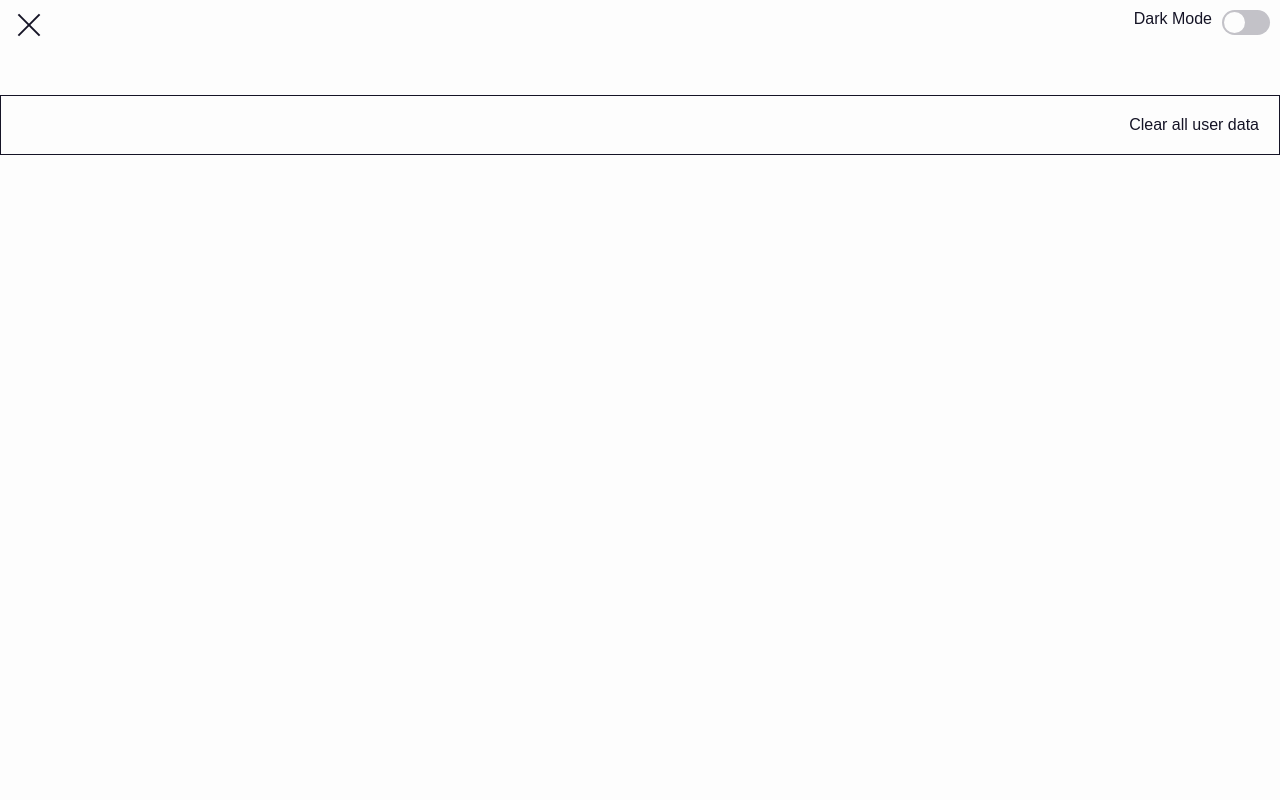
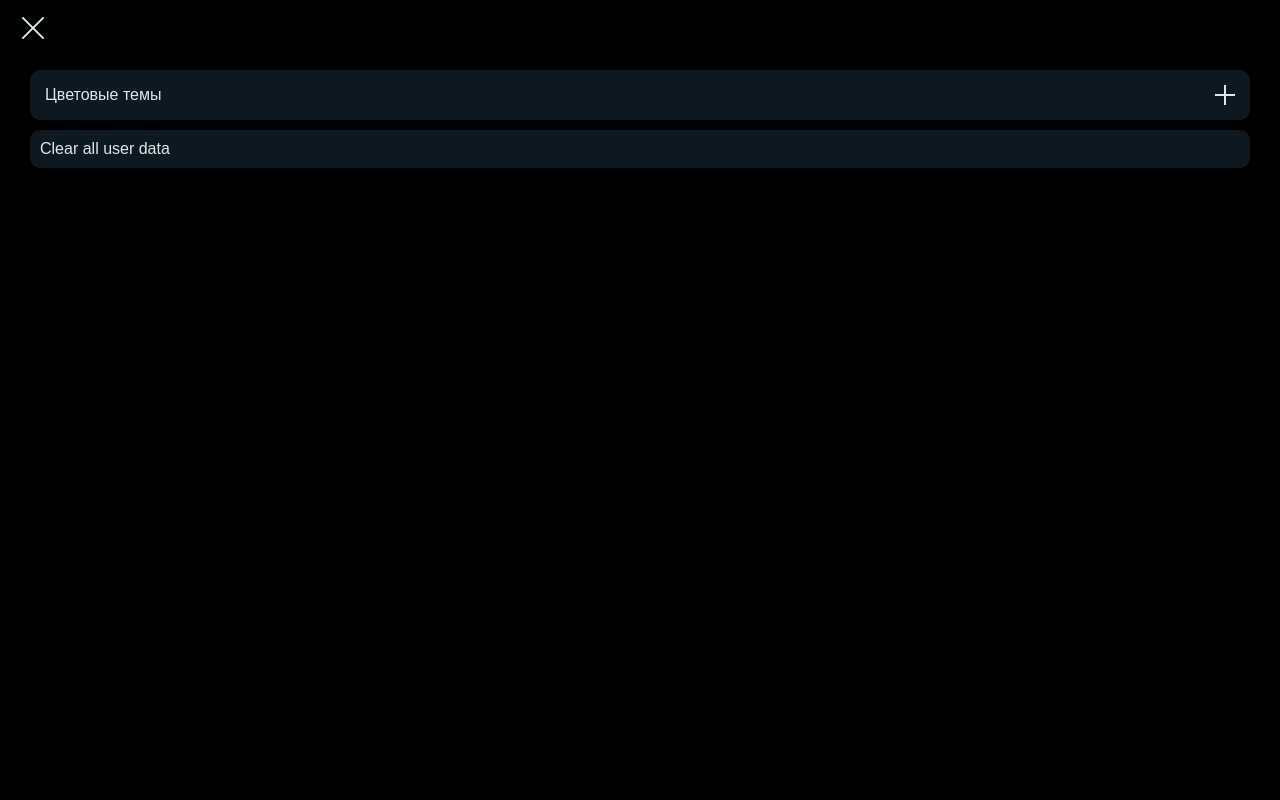
Before and after one commit to igarok88/ShiftWork-Calendar, a plain HTML site: page index.html in a window 1280 px wide. Both pictures are taken after a click on the element 29 px from the left and 25 px from the top of the page. Shown: the top 800 px of the page. Drawn offline with Linux system fonts and the light colour scheme.

Commit message:
add burger menu, add theme with local storage

```diff
--- a/app.css
+++ b/app.css
@@ -1,14 +1,25 @@
 :root {
 	--dark-body: #4d4c5a;
-	--dark-main: #141529;
+	--dark-main: #0f1427;
 	--dark-second: #79788c;
 	--dark-hover: #323048;
 	--dark-text: #f8fbff;
 	--dark-bg-div: #21223f69;
-	--dark-day-off: rgb(255, 30, 0);
-	--dark-curr-day: #0606fda2;
-	--dark-curr-day-text-color: #fff;
-	--dark-desc: rgb(55, 98, 163);
+	--dark-day-off: #44535e;
+	--dark-curr-day: #d1d0cc;
+	--dark-curr-day-text-color: #0e1821;
+	--dark-desc: #374258;
+
+	--dark-2-body: #4d4c5a;
+	--dark-2-main: #000000;
+	--dark-2-second: #798f8c;
+	--dark-2-hover: #323048;
+	--dark-2-text: #d9ebe9;
+	--dark-2-bg-div: #0e1821;
+	--dark-2-day-off: #44535e;
+	--dark-2-curr-day: #d9ebe9;
+	--dark-2-curr-day-text-color: #0e1821;
+	--dark-2-desc: #374258;
 
 	--light-body: #f3f8fe;
 	--light-main: #fdfdfd;
@@ -21,7 +32,7 @@
 	--light-curr-day-text-color: #fff;
 	--light-desc: rgb(55, 98, 163);
 
-	--shadow: rgba(100, 100, 111, 0.2) 0px 7px 29px 0px;
+	/* --shadow: rgba(100, 100, 111, 0.2) 0px 7px 29px 0px; */
 
 	--font-family: Arial;
 }
@@ -37,6 +48,18 @@
 	--curr-day: var(--dark-curr-day);
 	--curr-day-text-color: var(--dark-curr-day-text-color);
 	--desc: var(--dark-desc);
+}
+.dark-2 {
+	--bg-body: var(--dark-2-body);
+	--bg-div: var(--dark-2-bg-div);
+	--bg-main: var(--dark-2-main);
+	--bg-second: var(--dark-2-second);
+	--color-hover: var(--dark-2-hover);
+	--color-txt: var(--dark-2-text);
+	--day-off: var(--dark-2-day-off);
+	--curr-day: var(--dark-2-curr-day);
+	--curr-day-text-color: var(--dark-2-curr-day-text-color);
+	--desc: var(--dark-2-desc);
 }
 
 .light {
@@ -88,7 +111,7 @@ body.lock {
 	background-color: var(--bg-main);
 	position: relative;
 	overflow: hidden;
-	padding: 0px 0px 55px 0px;
+	padding: 0px 0px 48px 0px;
 }
 
 .calendar-name {
@@ -145,6 +168,9 @@ body.lock {
 	cursor: pointer;
 	color: var(--color-txt);
 }
+.popup .menu-header div {
+	background-color: inherit;
+}
 
 .calendar-day:nth-child(2) {
 	margin-top: 36px;
@@ -157,7 +183,7 @@ body.lock {
 	border-radius: 0px;
 	height: 30px;
 	margin: 0px;
-	border-bottom: 1px solid var(--bg-second);
+	/* border-bottom: 1px solid var(--bg-second); */
 }
 .calendar-week-day div,
 .calendar-days div {
@@ -169,18 +195,21 @@ body.lock {
 }
 .calendar-day-off,
 .curr-date {
-	/* margin: 3px 0;
-	border-radius: 0; */
+	margin: 3px 0;
+	border-radius: 0;
 }
-
+.curr-date {
+	background-color: var(--curr-day);
+	color: var(--curr-day-text-color);
+}
 .calendar-day-off {
-	/* background-color: var(--day-off); */
+	background-color: var(--day-off);
 	/* border-bottom: 3px solid rgb(192, 127, 127);
 	border-top: 3px solid rgb(192, 127, 127);
 	border-left: 3px solid var(--bg-main);
 	border-right: 3px solid var(--bg-main); */
 }
-.calendar-day-off::before,
+/* .calendar-day-off::before,
 .calendar-day-off::after,
 .curr-date::before,
 .curr-date::after {
@@ -204,11 +233,8 @@ body.lock {
 .curr-date::after {
 	bottom: 0;
 	background-color: var(--curr-day);
-}
-/* .curr-date {
-	background-color: var(--curr-day);
-	color: var(--curr-day-text-color);
 } */
+
 .calendar-nav {
 	position: relative;
 	display: flex;
@@ -222,7 +248,7 @@ body.lock {
 	bottom: 0;
 	left: 0;
 	background-color: var(--bg-main);
-	border-top: 1px solid var(--bg-second);
+	/* border-top: 1px solid var(--bg-second); */
 }
 .calendar-count {
 	grid-template-columns: 2fr 1fr 1fr 1fr 1fr 1fr 1fr;
@@ -300,7 +326,7 @@ body.lock {
 }
 @media (max-width: 390px) {
 	.calendar {
-		padding: 0px 0px 90px 0px;
+		padding: 0px 0px 80px 0px;
 	}
 	.calendar-nav {
 		flex-direction: column;
@@ -318,7 +344,7 @@ body.lock {
 	background-color: var(--color-hover);
 }
 
-.calendar-footer {
+.calendar-menu {
 	padding: 10px;
 	display: flex;
 	justify-content: flex-end;
@@ -334,32 +360,7 @@ body.lock {
 	color: var(--color-txt);
 }
 
-.dark-mode-switch {
-	position: relative;
-	width: 48px;
-	height: 25px;
-	border-radius: 14px;
-	background-color: var(--bg-second);
-	cursor: pointer;
-}
-
-.dark-mode-switch-ident {
-	width: 21px;
-	height: 21px;
-	border-radius: 50%;
-	background-color: var(--bg-main);
-	position: absolute;
-	top: 2px;
-	left: 2px;
-	transition: left 0.5s ease-in-out;
-}
-
-.dark .dark-mode-switch .dark-mode-switch-ident {
-	top: 2px;
-	left: calc(2px + 50%);
-}
-
-.remove-local-storage {
+/* .remove-local-storage {
 	border: 1px solid var(--color-txt);
 	margin-top: 50px;
 	padding: 20px;
@@ -367,7 +368,7 @@ body.lock {
 	justify-content: flex-end;
 	align-items: center;
 	color: var(--color-txt);
-}
+} */
 
 @keyframes to-top {
 	0% {
@@ -379,27 +380,27 @@ body.lock {
 	}
 }
 
-.header__burger-wrapper {
+.burger-wrapper {
 	width: 50px;
 	height: 42px;
 	position: fixed;
-	top: 5px;
-	left: 4px;
+	top: 8px;
+	left: 8px;
 	z-index: 3;
 	background-color: var(--bg-main);
 	border-radius: 5px;
-	box-shadow: 0 0 10px var(--color-txt);
+	box-shadow: 0 0 8px var(--color-txt);
 }
-.header__burger {
+.burger__btn {
 	display: block;
 	width: 30px;
 	height: 20px;
 	position: fixed;
-	top: 15px;
-	left: 14px;
+	top: 18px;
+	left: 18px;
 	z-index: 4;
 }
-.header__burger span {
+.burger__btn span {
 	position: absolute;
 	background-color: var(--color-txt);
 	top: 9px;
@@ -410,8 +411,8 @@ body.lock {
 	-o-transition: all 0.3s ease 0s;
 	transition: all 0.3s ease 0s;
 }
-.header__burger:before,
-.header__burger:after {
+.burger__btn:before,
+.burger__btn:after {
 	content: "";
 	background-color: var(--color-txt);
 	position: absolute;
@@ -422,13 +423,14 @@ body.lock {
 	-o-transition: all 0.3s ease 0s;
 	transition: all 0.3s ease 0s;
 }
-.header__burger:before {
+.burger__btn:before {
 	top: 0;
 }
-.header__burger:after {
+.burger__btn:after {
 	bottom: 0;
 }
-.header__menu {
+.burger__menu {
+	padding: 60px 20px 20px;
 	position: fixed;
 	top: 0;
 	left: -100%;
@@ -441,22 +443,73 @@ body.lock {
 	overflow: auto;
 	z-index: 3;
 }
-.header__menu.active {
+.burger__menu.active {
 	left: 0;
 }
+.burger__menu-item {
+	padding: 10px;
+	margin: 10px;
+	background-color: var(--bg-div);
+	color: var(--color-txt);
+	border-radius: 10px;
+	position: relative;
+}
 
-.header__burger.active span {
+.burger__menu-item-title {
+	padding: 5px;
+	display: flex;
+	align-items: center;
+	justify-content: space-between;
+	color: var(--color-txt);
+}
+
+.burger__menu-item-cross {
+	width: 20px;
+	transform: rotate(45deg);
+	height: 20px;
+	position: relative;
+	transition: all 0.5s ease 0s;
+}
+.burger__menu-item-cross .cross {
+	top: 0px;
+	left: 0px;
+}
+.burger__menu-item-cross .cross::before,
+.burger__menu-item-cross .cross::after {
+	background-color: var(--color-txt);
+}
+.burger__menu-item-cross.active {
+	transform: rotate(-90deg);
+}
+
+.burger__menu-item-more {
+	height: 0;
+	margin: 0 10px;
+	padding: 0 2px;
+	opacity: 0;
+	visibility: hidden;
+	overflow: hidden;
+	transition: all 0.5s ease 0s;
+}
+.burger__menu-item-more.active {
+	margin: 10px;
+	padding: 2px;
+	opacity: 1;
+	visibility: visible;
+	height: inherit;
+}
+.burger__btn.active span {
 	-webkit-transform: scale(0);
 	-ms-transform: scale(0);
 	transform: scale(0);
 }
-.header__burger.active:before {
+.burger__btn.active:before {
 	-webkit-transform: rotate(45deg);
 	-ms-transform: rotate(45deg);
 	transform: rotate(45deg);
 	top: 9px;
 }
-.header__burger.active:after {
+.burger__btn.active:after {
 	-webkit-transform: rotate(-45deg);
 	-ms-transform: rotate(-45deg);
 	transform: rotate(-45deg);
@@ -476,7 +529,7 @@ body.lock {
 .menu-close:before,
 .menu-close:after {
 	content: "";
-	background-color: #fff;
+	background-color: var(--color-txt);
 	position: absolute;
 	width: 100%;
 	height: 2px;
@@ -712,7 +765,7 @@ body.lock {
 	margin: 6px;
 }
 .right-click-menu__todo h2 {
-	font-size: 18px;
+	font-size: 16px;
 	color: var(--bg-second);
 	font-weight: normal;
 	margin: 10px 0 15px;
@@ -748,6 +801,7 @@ body.lock {
 	outline: none;
 	border: none;
 	background-color: inherit;
+	color: var(--dark-text);
 }
 
 .btn-complete,
@@ -799,8 +853,8 @@ input[type="checkbox"] + label {
 	position: relative;
 	padding-left: 35px;
 	margin-bottom: 20px;
-	font: 14px/20px "Open Sans", Arial, sans-serif;
-	color: #ddd;
+	/* font: 14px/20px "Open Sans", Arial, sans-serif;
+	color: rgb(146, 0, 0); */
 	cursor: pointer;
 	user-select: none;
 	top: 6px;
@@ -816,7 +870,7 @@ input[type="checkbox"] + label:before {
 	display: block;
 	width: 20px;
 	height: 20px;
-	border: 3px solid #6cc0e5;
+	border: 3px solid var(--color-txt);
 	position: absolute;
 	left: 0;
 	top: 0;
@@ -850,7 +904,7 @@ input[type="checkbox"]:checked + label:before {
 .cross:before,
 .cross:after {
 	content: "";
-	background-color: #6cc0e5;
+	background-color: var(--bg-second);
 	position: absolute;
 	width: 100%;
 	height: 2px;
--- a/app.js
+++ b/app.js
@@ -113,6 +113,12 @@ removeLocalStorage.addEventListener("click", () => {
 	generateCalendar(currMonth.value, currYear.value);
 	location.href = location.href;
 });
+
+if (localStorage.userSettings) {
+	let userSettings = JSON.parse(localStorage.getItem("userSettings"));
+	body.className = "";
+	body.classList.add(userSettings.theme);
+}
 
 if (!localStorage.userNotes) {
 	arrForUserNotes = [];
@@ -431,17 +437,10 @@ document.querySelector("#next-year").onclick = () => {
 	generateCalendar(currMonth.value, currYear.value);
 };
 
-let darkModeToggle = document.querySelector(".dark-mode-switch");
-
-darkModeToggle.onclick = () => {
-	body.classList.toggle("light");
-	body.classList.toggle("dark");
-};
-
 //Burger menu
-const burger = document.querySelector(".header__burger");
-const headerMenu = document.querySelector(".header__menu");
-const burgerWrapper = document.querySelector(".header__burger-wrapper");
+const burger = document.querySelector(".burger__btn");
+const headerMenu = document.querySelector(".burger__menu");
+const burgerWrapper = document.querySelector(".burger__btn-wrapper");
 
 const docHeight = document.documentElement.scrollHeight;
 const winHeight = document.documentElement.clientHeight;
@@ -455,6 +454,41 @@ burger.addEventListener("click", () => {
 	} else {
 		body.style.paddingRight = 0;
 	}
+});
+headerMenu.addEventListener("click", (e) => {
+	let target = e.target;
+	let burgerMenuItem;
+
+	if (target.closest(".burger__menu-item")) {
+		burgerMenuItem = target.closest(".burger__menu-item");
+		let arrow = burgerMenuItem.querySelector(".burger__menu-item-cross");
+		arrow.classList.toggle("active");
+
+		let burgerMenuItemMore = burgerMenuItem.querySelector(
+			".burger__menu-item-more"
+		);
+		burgerMenuItemMore.classList.toggle("active");
+	}
+});
+
+let burgerMenuThemes = document.querySelectorAll(".burger__menu-color");
+burgerMenuThemes.forEach((theme) => {
+	theme.addEventListener("click", () => {
+		if (theme.closest(".theme-1")) {
+			body.className = "";
+			body.classList.add("dark");
+		}
+		if (theme.closest(".theme-2")) {
+			body.className = "";
+			body.classList.add("light");
+		}
+		if (theme.closest(".theme-3")) {
+			body.className = "";
+			body.classList.add("dark-2");
+		}
+
+		updateLocalStorage("userSettings", new UserSettings(body.className));
+	});
 });
 
 //Контекстное меню
@@ -637,6 +671,10 @@ function UserNotes(date, shift, color, desc, key) {
 		(this.keyNote = key);
 }
 
+function UserSettings(theme) {
+	this.theme = theme;
+}
+
 const updateLocalStorage = (name, data) => {
 	localStorage.setItem(name, JSON.stringify(data));
 };
@@ -654,7 +692,8 @@ const setAttrCurCell = (curСell, tasks) => {
 };
 
 const removeClassDescEventListener = () => {
-	if (!tasks.length > 0) {
+	if (tasks.length > 0) {
+	} else {
 		targetItemInTable.classList.remove("desc");
 		targetItemInTable.removeEventListener("click", popupOpen);
 	}
@@ -663,7 +702,6 @@ const removeClassDescEventListener = () => {
 const addTask = (addTaskBtn) => {
 	addTaskBtn.addEventListener("click", () => {
 		if (inputTodo.value) {
-			console.log(inputTodo);
 			tasks.push(new Task(inputTodo.value));
 			selectedTodoValue = tasks;
 			inputTodo.value = "";
--- a/index.html
+++ b/index.html
@@ -5,27 +5,70 @@
 		<meta name="viewport" content="width=device-width, initial-scale=1.0" />
 		<title>Calendar</title>
 		<link rel="stylesheet" href="lib/coloris.min.css" />
+		<link rel="stylesheet" href="theme.css" />
 		<link rel="stylesheet" href="app.css" />
 	</head>
 
-	<body class="light">
+	<body class="dark-2">
 		<div class="container">
 			<div class="calendar">
-				<header class="header">
-					<div class="header__burger">
+				<header>
+					<div class="burger__btn">
 						<span></span>
 					</div>
-					<div class="header__burger-wrapper"></div>
-					<nav class="header__menu">
-						<div class="calendar-footer">
-							<div class="toggle">
-								<span>Dark Mode</span>
-								<div class="dark-mode-switch">
-									<div class="dark-mode-switch-ident"></div>
+					<div class="burger-wrapper"></div>
+					<nav class="burger__menu">
+						<div class="burger__menu-theme burger__menu-item">
+							<div class="burger__menu-item-title">
+								<h2>Цветовые темы</h2>
+								<div class="burger__menu-item-cross">
+									<span class="cross"></span>
+								</div>
+							</div>
+
+							<div class="burger__menu-theme-choice burger__menu-item-more">
+								<div class="burger__menu-color theme-1">
+									<div class="color color-1"></div>
+									<div class="color color-2"></div>
+									<div class="color color-3"></div>
+									<div class="color color-4"></div>
+									<div class="color color-5"></div>
+									<div class="color color-6"></div>
+									<div class="color color-7"></div>
+									<div class="color color-8"></div>
+									<div class="color color-9"></div>
+									<div class="color color-10"></div>
+								</div>
+								<div class="burger__menu-color theme-2">
+									<div class="color color-1"></div>
+									<div class="color color-2"></div>
+									<div class="color color-3"></div>
+									<div class="color color-4"></div>
+									<div class="color color-5"></div>
+									<div class="color color-6"></div>
+									<div class="color color-7"></div>
+									<div class="color color-8"></div>
+									<div class="color color-9"></div>
+									<div class="color color-10"></div>
+								</div>
+								<div class="burger__menu-color theme-3">
+									<div class="color color-1"></div>
+									<div class="color color-2"></div>
+									<div class="color color-3"></div>
+									<div class="color color-4"></div>
+									<div class="color color-5"></div>
+									<div class="color color-6"></div>
+									<div class="color color-7"></div>
+									<div class="color color-8"></div>
+									<div class="color color-9"></div>
+									<div class="color color-10"></div>
 								</div>
 							</div>
 						</div>
-						<div class="remove-local-storage">Clear all user data</div>
+
+						<div class="remove-local-storage burger__menu-item">
+							Clear all user data
+						</div>
 					</nav>
 				</header>
 				<div class="right-click">
--- /dev/null
+++ b/theme.css
@@ -0,0 +1,101 @@
+.burger__menu-color {
+	display: flex;
+	margin: 5px;
+	padding: 2px;
+	border: 2px solid var(--color-txt);
+}
+.color {
+	width: 10%;
+	height: 20px;
+}
+.theme-1 .color-1 {
+	background-color: var(--dark-body);
+}
+.theme-1 .color-2 {
+	background-color: var(--dark-main);
+}
+.theme-1 .color-3 {
+	background-color: var(--dark-second);
+}
+.theme-1 .color-4 {
+	background-color: var(--dark-hover);
+}
+.theme-1 .color-5 {
+	background-color: var(--dark-text);
+}
+.theme-1 .color-6 {
+	background-color: var(--dark-bg-div);
+}
+.theme-1 .color-7 {
+	background-color: var(--dark-day-off);
+}
+.theme-1 .color-8 {
+	background-color: var(--dark-curr-day);
+}
+.theme-1 .color-9 {
+	background-color: var(--dark-curr-day-text-color);
+}
+.theme-1 .color-10 {
+	background-color: var(--dark-desc);
+}
+.theme-2 .color-1 {
+	background-color: var(--light-body);
+}
+.theme-2 .color-2 {
+	background-color: var(--light-main);
+}
+.theme-2 .color-3 {
+	background-color: var(--light-second);
+}
+.theme-2 .color-4 {
+	background-color: var(--light-hover);
+}
+.theme-2 .color-5 {
+	background-color: var(--light-text);
+}
+.theme-2 .color-6 {
+	background-color: var(--light-bg-div);
+}
+.theme-2 .color-7 {
+	background-color: var(--light-day-off);
+}
+.theme-2 .color-8 {
+	background-color: var(--light-curr-day);
+}
+.theme-2 .color-9 {
+	background-color: var(--light-curr-day-text-color);
+}
+.theme-2 .color-10 {
+	background-color: var(--light-desc);
+}
+
+.theme-3 .color-1 {
+	background-color: var(--dark-2-body);
+}
+.theme-3 .color-2 {
+	background-color: var(--dark-2-main);
+}
+.theme-3 .color-3 {
+	background-color: var(--dark-2-second);
+}
+.theme-3 .color-4 {
+	background-color: var(--dark-2-hover);
+}
+.theme-3 .color-5 {
+	background-color: var(--dark-2-text);
+}
+.theme-3 .color-6 {
+	background-color: var(--dark-2-bg-div);
+}
+.theme-3 .color-7 {
+	background-color: var(--dark-2-day-off);
+}
+.theme-3 .color-8 {
+	background-color: var(--dark-2-curr-day);
+}
+.theme-3 .color-9 {
+	background-color: var(--dark-2-curr-day-text-color);
+}
+.theme-3 .color-10 {
+	background-color: var(--dark-2-desc);
+}
```
